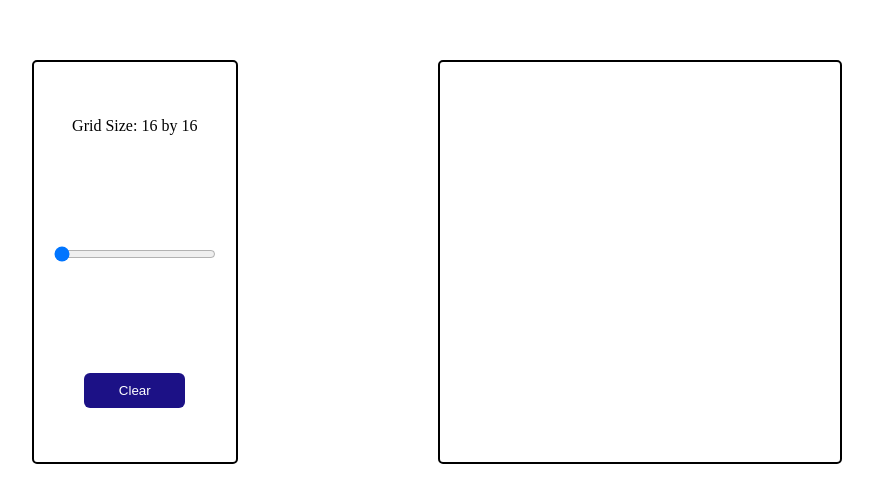
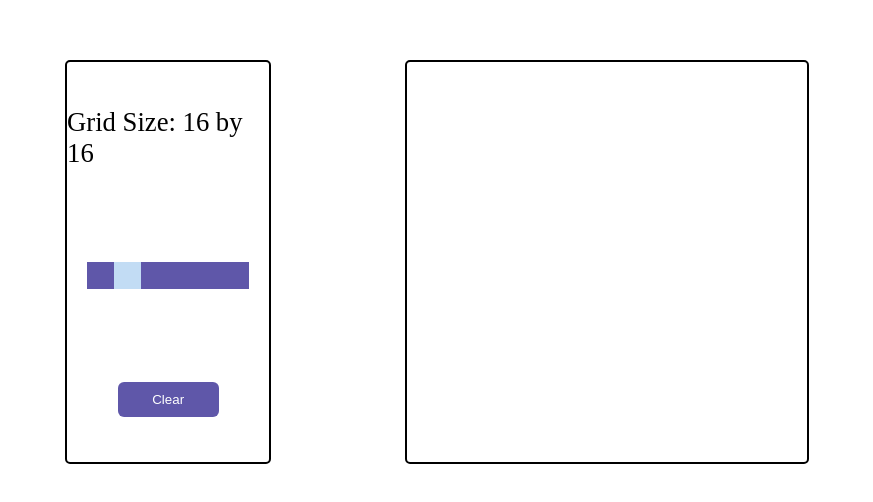
Before and after one commit to ncesare/etch-sketch, a plain HTML site: page index.html in a window 1280 px wide. Shown: the part 140-642 px from the top of the page, without its empty margins (203-1076 px from the left). Drawn offline with Linux system fonts and the light colour scheme.

Commit message:
Added CSS to button and slider.

```diff
--- a/index.html
+++ b/index.html
@@ -12,7 +12,7 @@
     <div class="container">
         <div class="control-panel">
             <label for="gridSlider">Grid Size: <span id="gridSizeDisplay"></span></label>
-            <input type="range" min="16" max="64" value="16" class="slider" id="gridSlider">
+            <input type="range" min="4" max="64" value="16" class="slider" id="gridSlider">
             <button type="button" id="clear">Clear</button>
         </div>
         <div class="sketch-grid">
--- a/styles.css
+++ b/styles.css
@@ -1,6 +1,10 @@
+label, label span {
+    font-size: 20pt;
+}
+
 .container {
     display: flex;
-    justify-content: space-around;
+    justify-content: space-evenly;
     width: 80%;
     margin: 200px auto;
 }
@@ -14,7 +18,26 @@
 }
 
 .slider {
+    -webkit-appearance: none;
     width: 80%;
+    height: 2em;
+    background: rgb(28, 17, 134);
+    opacity: 0.7;
+    -webkit-transition: .2s;
+    transition: opacity .2s;
+
+}
+
+.slider:hover {
+    opacity: 1;
+}
+
+.slider::-webkit-slider-thumb {
+    -webkit-appearance: none;
+    appearance: none;
+    width: 2em;
+    height: 2em;
+    background: rgb(169, 206, 240);
 }
 
 button {
@@ -24,6 +47,11 @@ button {
     border-radius: 6px;
     background-color: rgb(28, 17, 134);
     color: white;
+    opacity: 0.7;
+}
+
+button:hover {
+    opacity: 1;
 }
 
 .sketch-grid {
```
